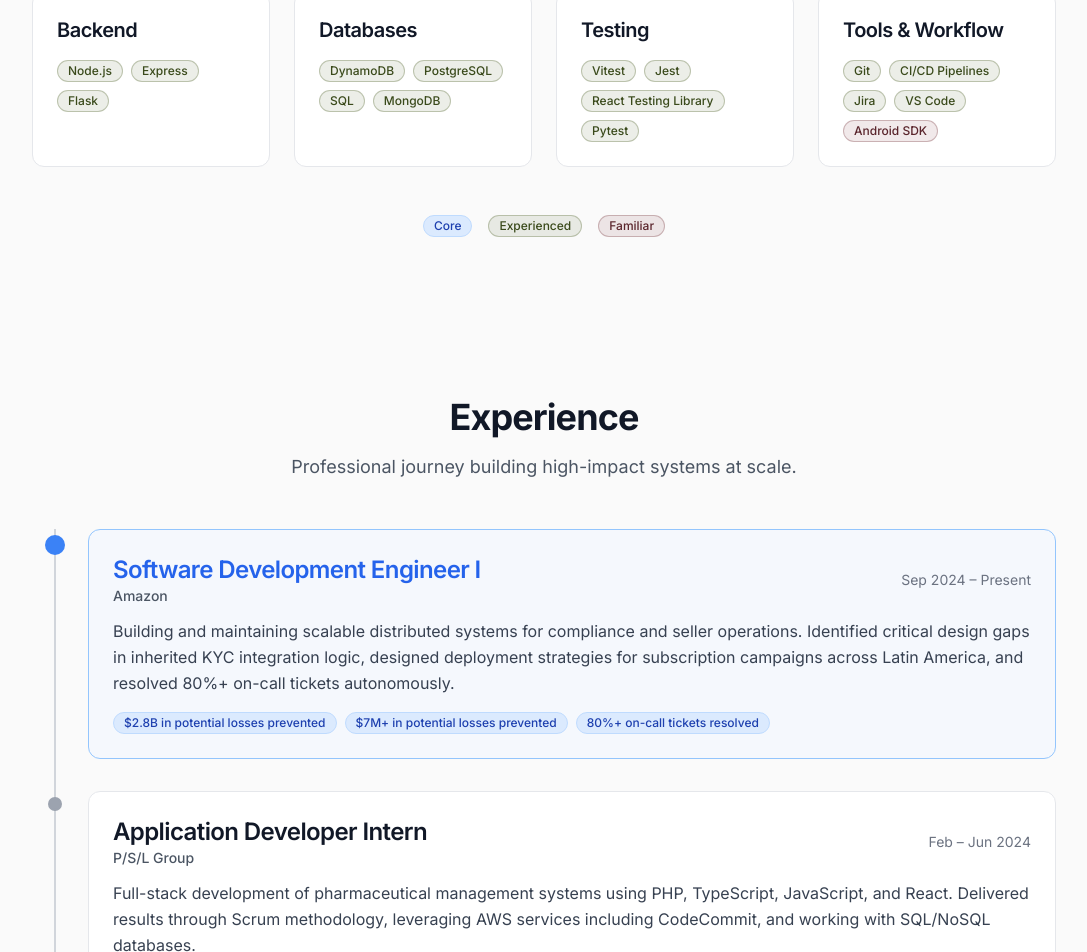
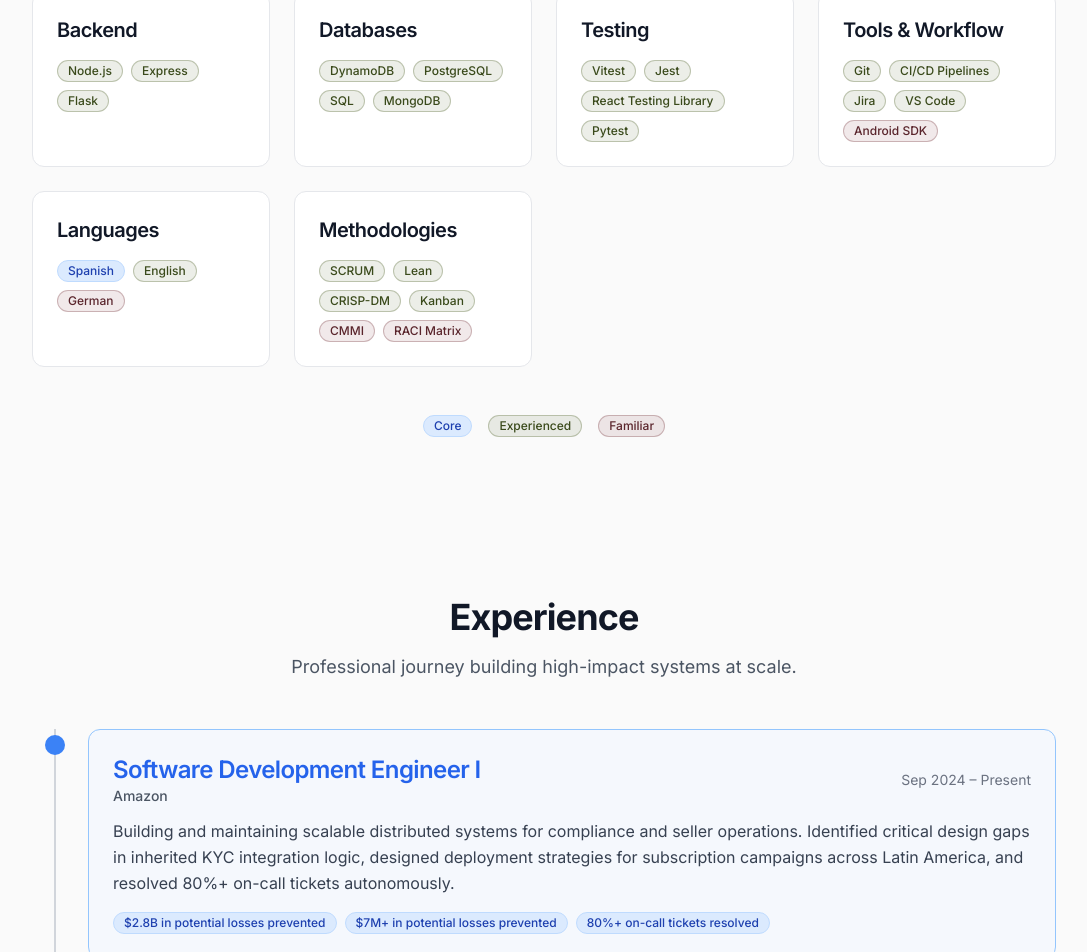
Before and after one commit to ulmo369/ThisIsUlmo, a React (Vite) app: page /dev/components in a window 1280 px wide. Shown: the part 5755-6707 px from the top of the page, without its empty margins (96-1183 px from the left). Built offline with nearby package versions, Linux system fonts and the light colour scheme.

Commit message:
fix: add Languages and Methodologies to SkillsSection category map

```diff
--- a/src/components/sections/SkillsSection.tsx
+++ b/src/components/sections/SkillsSection.tsx
@@ -22,6 +22,8 @@ const categoryKeyMap: Record<SkillCategory, string> = {
   Databases: 'databases',
   Testing: 'testing',
   'Tools & Workflow': 'toolsWorkflow',
+  Languages: 'languages',
+  Methodologies: 'methodologies',
 };
 
 const CATEGORY_ORDER: SkillCategory[] = [
@@ -33,6 +35,8 @@ const CATEGORY_ORDER: SkillCategory[] = [
   'Databases',
   'Testing',
   'Tools & Workflow',
+  'Languages',
+  'Methodologies',
 ];
 
 /** Groups skills by category preserving defined order */
```
